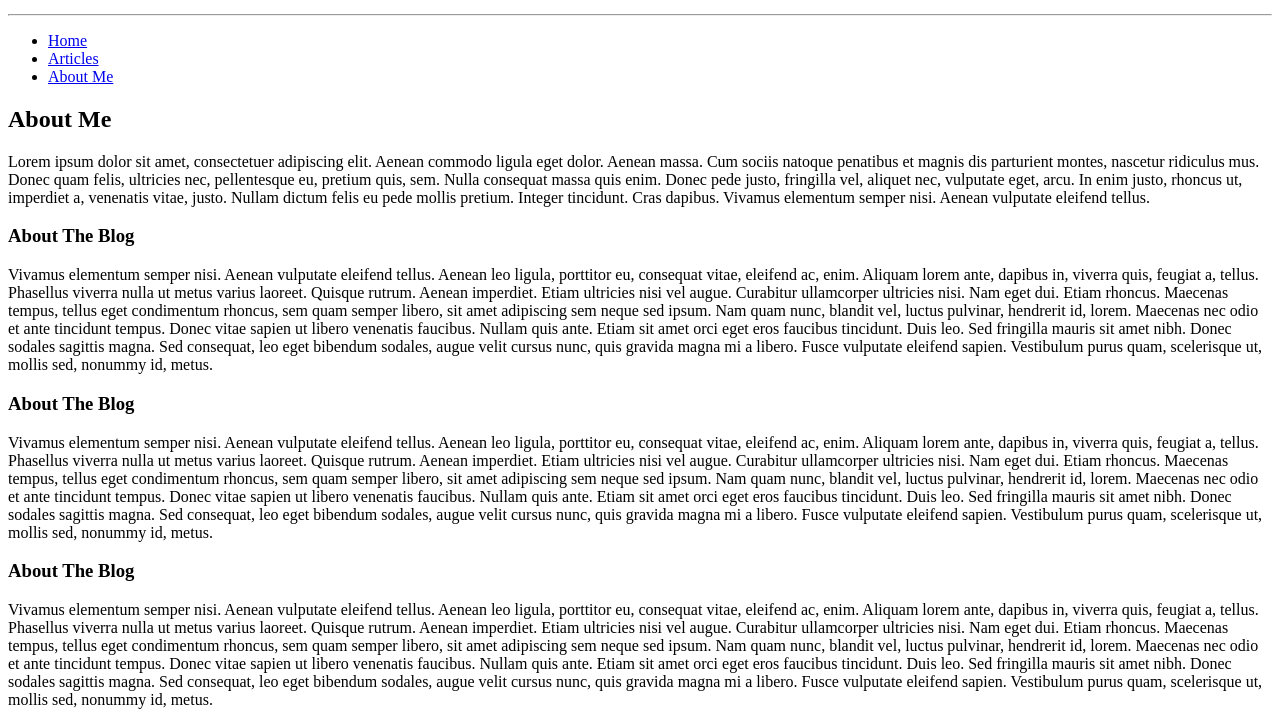
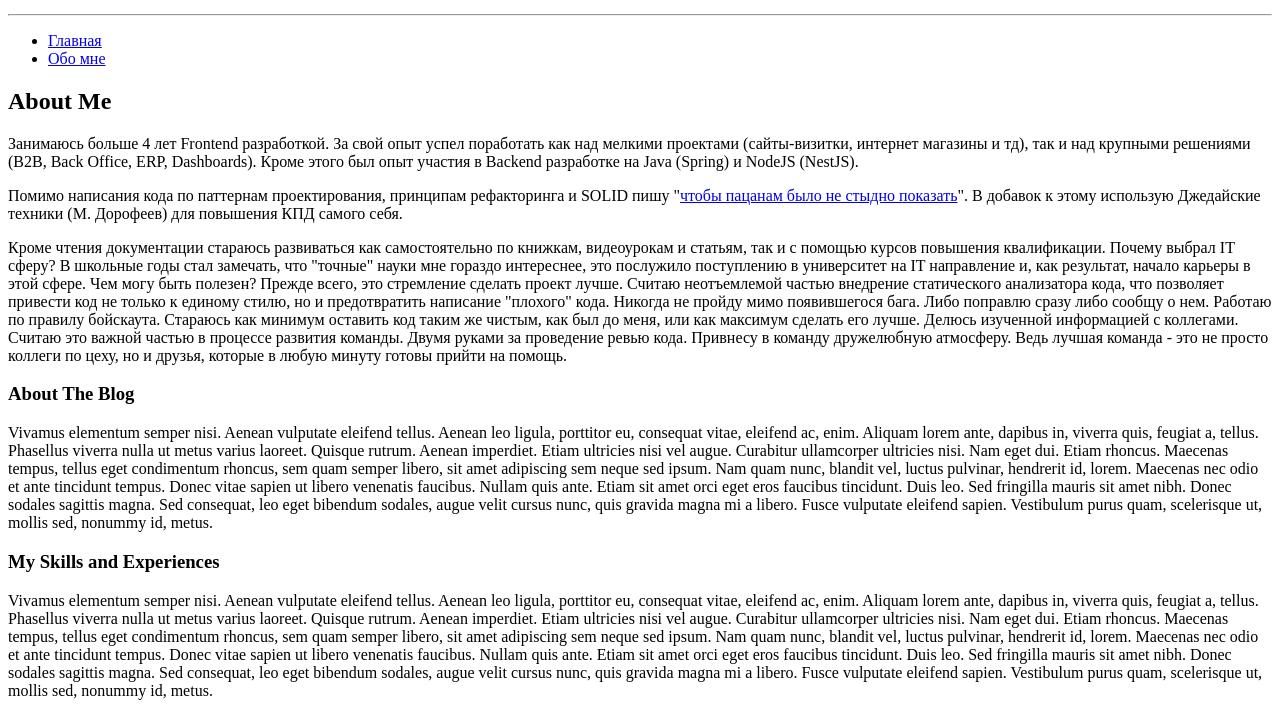
Before and after one commit to andreevsm/blog-app, a Gatsby site: page /about in a window 1280 px wide. Shown: the part 1180-1891 px from the top of the page. Built offline with nearby package versions, Linux system fonts and the light colour scheme; Gatsby itself is replaced by a stand-in of ours.

Commit message:
Started filling in the about page

```diff
--- a/src/constants/links.js
+++ b/src/constants/links.js
@@ -1,14 +1,10 @@
 export const LINKS = [
   {
     url: '/',
-    name: 'Home',
-  },
-  {
-    url: '/articles',
-    name: 'Articles',
+    name: 'Главная',
   },
   {
     url: '/about',
-    name: 'About Me',
+    name: 'Обо мне',
   },
 ];
--- a/src/pages/about.jsx
+++ b/src/pages/about.jsx
@@ -8,7 +8,40 @@ const AboutPage = () => (
       <div className="max-w-screen-md mx-auto px-3">
         <h2 className="text-4xl font-bold mb-4">About Me</h2>
 
-        <p className="text-lg mt-0 mb-4">Lorem ipsum dolor sit amet, consectetuer adipiscing elit. Aenean commodo ligula eget dolor. Aenean massa. Cum sociis natoque penatibus et magnis dis parturient montes, nascetur ridiculus mus. Donec quam felis, ultricies nec, pellentesque eu, pretium quis, sem. Nulla consequat massa quis enim. Donec pede justo, fringilla vel, aliquet nec, vulputate eget, arcu. In enim justo, rhoncus ut, imperdiet a, venenatis vitae, justo. Nullam dictum felis eu pede mollis pretium. Integer tincidunt. Cras dapibus. Vivamus elementum semper nisi. Aenean vulputate eleifend tellus.</p>
+        <p className="text-lg mt-0 mb-4">
+          Занимаюсь больше 4 лет Frontend разработкой.
+          За свой опыт успел поработать как над мелкими проектами
+          (сайты-визитки, интернет магазины и тд),
+          так и над крупными решениями (B2B, Back Office, ERP, Dashboards).
+          Кроме этого был опыт участия в Backend разработке на Java (Spring) и NodeJS (NestJS).
+        </p>
+
+        <p className="text-lg mt-0 mb-4">
+          Помимо написания кода по паттернам проектирования, принципам рефакторинга и SOLID пишу "
+          <a className="font-bold text-blue" href="https://habr.com/ru/post/484590/">чтобы пацанам было не стыдно показать</a>
+          ".
+          В добавок к этому использую Джедайские техники (М. Дорофеев)
+          для повышения КПД самого себя.
+        </p>
+        <p className="text-lg mt-0 mb-4" />
+        <p className="text-lg mt-0 mb-4" />
+        <p className="text-lg mt-0 mb-4" />
+
+        <p className="text-lg mt-0 mb-4">
+
+          Кроме чтения документации стараюсь развиваться как самостоятельно по книжкам, видеоурокам и статьям, так и с помощью курсов повышения квалификации.
+
+          Почему выбрал IT сферу?
+
+          В школьные годы стал замечать, что "точные" науки мне гораздо интереснее, это послужило поступлению в университет на IT направление и, как результат, начало карьеры в этой сфере.
+
+          Чем могу быть полезен?
+
+          Прежде всего, это стремление сделать проект лучше. Считаю неотъемлемой частью внедрение статического анализатора кода, что позволяет привести код не только к единому стилю, но и предотвратить написание "плохого" кода. Никогда не пройду мимо появившегося бага. Либо поправлю сразу либо сообщу о нем. Работаю по правилу бойскаута. Стараюсь как минимум оставить код таким же чистым, как был до меня, или как максимум сделать его лучше.
+          Делюсь изученной информацией с коллегами. Считаю это важной частью в процессе развития команды.
+          Двумя руками за проведение ревью кода.
+          Привнесу в команду дружелюбную атмосферу. Ведь лучшая команда - это не просто коллеги по цеху, но и друзья, которые в любую минуту готовы прийти на помощь.
+        </p>
 
         <figure />
 
@@ -16,11 +49,11 @@ const AboutPage = () => (
 
         <p className="text-lg">Vivamus elementum semper nisi. Aenean vulputate eleifend tellus. Aenean leo ligula, porttitor eu, consequat vitae, eleifend ac, enim. Aliquam lorem ante, dapibus in, viverra quis, feugiat a, tellus. Phasellus viverra nulla ut metus varius laoreet. Quisque rutrum. Aenean imperdiet. Etiam ultricies nisi vel augue. Curabitur ullamcorper ultricies nisi. Nam eget dui. Etiam rhoncus. Maecenas tempus, tellus eget condimentum rhoncus, sem quam semper libero, sit amet adipiscing sem neque sed ipsum. Nam quam nunc, blandit vel, luctus pulvinar, hendrerit id, lorem. Maecenas nec odio et ante tincidunt tempus. Donec vitae sapien ut libero venenatis faucibus. Nullam quis ante. Etiam sit amet orci eget eros faucibus tincidunt. Duis leo. Sed fringilla mauris sit amet nibh. Donec sodales sagittis magna. Sed consequat, leo eget bibendum sodales, augue velit cursus nunc, quis gravida magna mi a libero. Fusce vulputate eleifend sapien. Vestibulum purus quam, scelerisque ut, mollis sed, nonummy id, metus.</p>
 
-        <h3 className="text-lg mt-12 font-bold">About The Blog</h3>
+        <h3 className="text-lg mt-12 font-bold">My Skills and Experiences</h3>
 
         <p className="text-lg">Vivamus elementum semper nisi. Aenean vulputate eleifend tellus. Aenean leo ligula, porttitor eu, consequat vitae, eleifend ac, enim. Aliquam lorem ante, dapibus in, viverra quis, feugiat a, tellus. Phasellus viverra nulla ut metus varius laoreet. Quisque rutrum. Aenean imperdiet. Etiam ultricies nisi vel augue. Curabitur ullamcorper ultricies nisi. Nam eget dui. Etiam rhoncus. Maecenas tempus, tellus eget condimentum rhoncus, sem quam semper libero, sit amet adipiscing sem neque sed ipsum. Nam quam nunc, blandit vel, luctus pulvinar, hendrerit id, lorem. Maecenas nec odio et ante tincidunt tempus. Donec vitae sapien ut libero venenatis faucibus. Nullam quis ante. Etiam sit amet orci eget eros faucibus tincidunt. Duis leo. Sed fringilla mauris sit amet nibh. Donec sodales sagittis magna. Sed consequat, leo eget bibendum sodales, augue velit cursus nunc, quis gravida magna mi a libero. Fusce vulputate eleifend sapien. Vestibulum purus quam, scelerisque ut, mollis sed, nonummy id, metus.</p>
 
-        <h3 className="text-lg mt-12 font-bold">About The Blog</h3>
+        <h3 className="text-lg mt-12 font-bold">Side Projects</h3>
 
         <p className="text-lg">Vivamus elementum semper nisi. Aenean vulputate eleifend tellus. Aenean leo ligula, porttitor eu, consequat vitae, eleifend ac, enim. Aliquam lorem ante, dapibus in, viverra quis, feugiat a, tellus. Phasellus viverra nulla ut metus varius laoreet. Quisque rutrum. Aenean imperdiet. Etiam ultricies nisi vel augue. Curabitur ullamcorper ultricies nisi. Nam eget dui. Etiam rhoncus. Maecenas tempus, tellus eget condimentum rhoncus, sem quam semper libero, sit amet adipiscing sem neque sed ipsum. Nam quam nunc, blandit vel, luctus pulvinar, hendrerit id, lorem. Maecenas nec odio et ante tincidunt tempus. Donec vitae sapien ut libero venenatis faucibus. Nullam quis ante. Etiam sit amet orci eget eros faucibus tincidunt. Duis leo. Sed fringilla mauris sit amet nibh. Donec sodales sagittis magna. Sed consequat, leo eget bibendum sodales, augue velit cursus nunc, quis gravida magna mi a libero. Fusce vulputate eleifend sapien. Vestibulum purus quam, scelerisque ut, mollis sed, nonummy id, metus.</p>
 
```
Also changed, not shown: package.json (+4 -4 lines).
